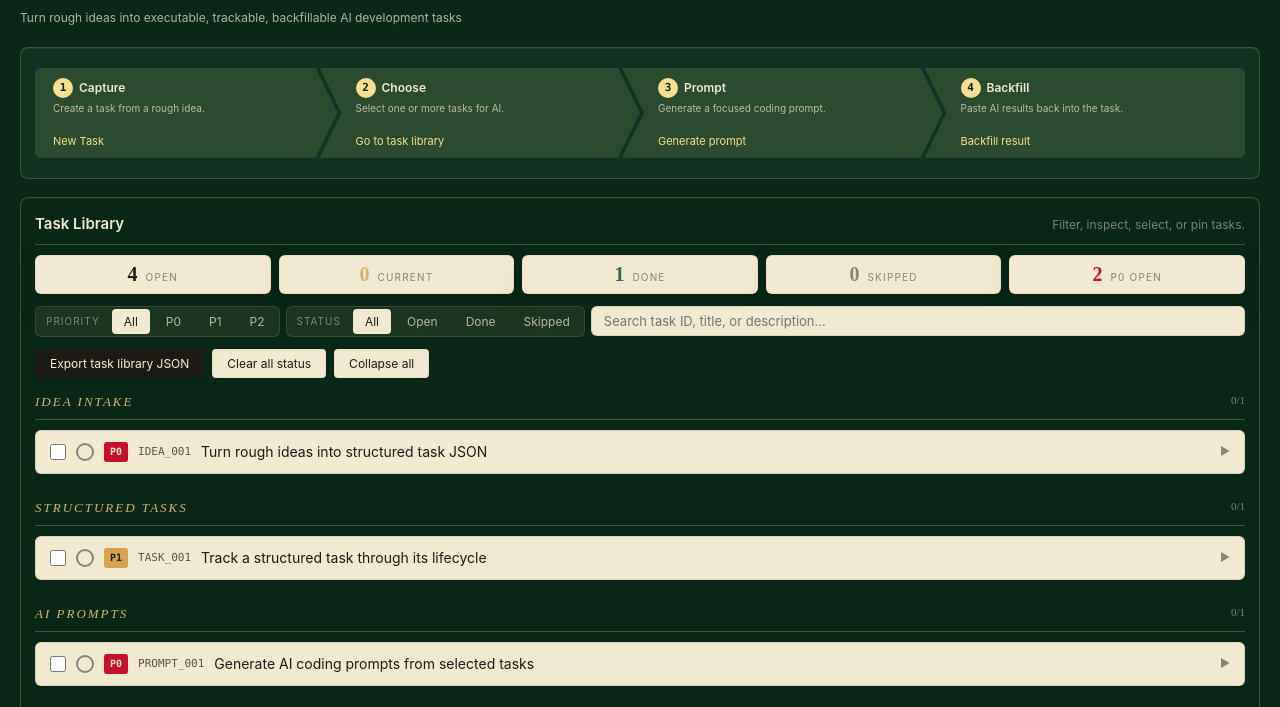
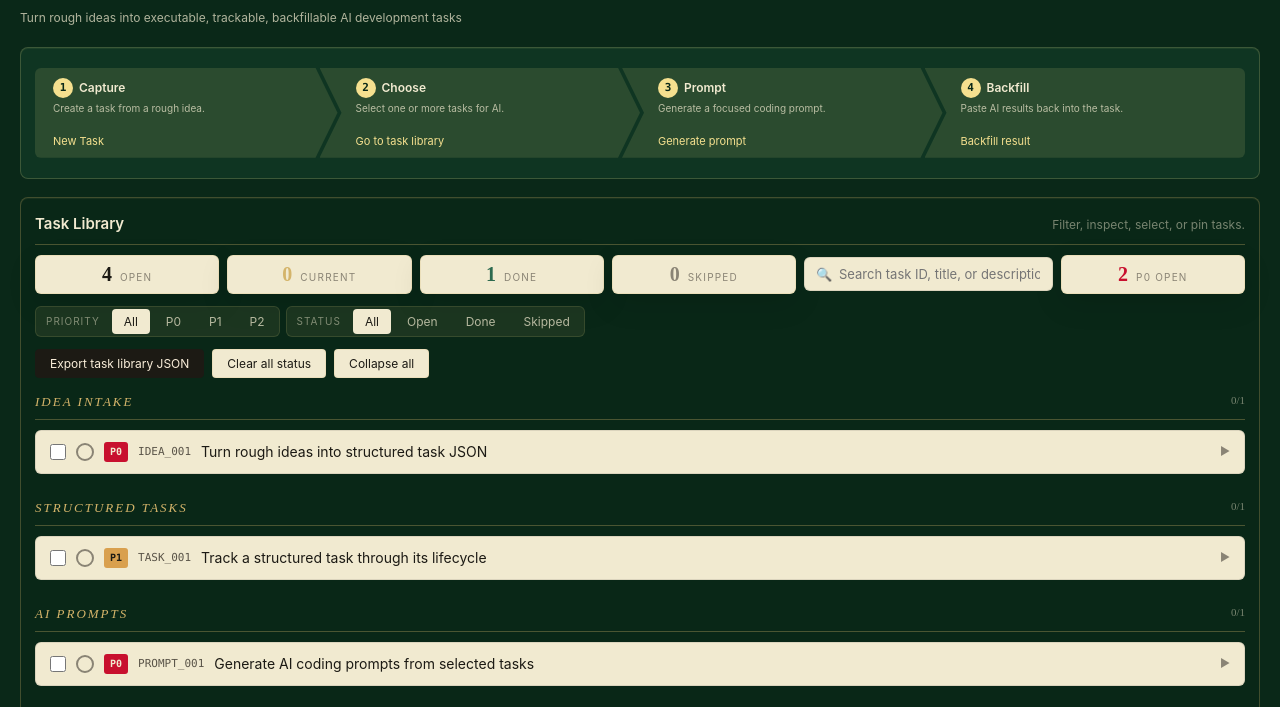
Before and after one commit to szpack/ai-task-flow, a plain HTML site: page index.html in a window 1280 px wide. Shown: the part 77-784 px from the top of the page. Drawn offline with Linux system fonts and the light colour scheme.

Commit message:
Place search in task stats row

```diff
--- a/index.html
+++ b/index.html
@@ -117,7 +117,7 @@
   /* Stats bar */
   .stats {
     display: grid;
-    grid-template-columns: repeat(5, minmax(0, 1fr));
+    grid-template-columns: repeat(4, minmax(0, 1fr)) minmax(220px, 1.35fr) minmax(0, 1fr);
     gap: 8px;
     margin-bottom: 0;
   }
@@ -402,15 +402,27 @@
   .chip.p2.active { background: var(--p2); color: var(--paper); }
 
   .search-bar {
-    flex: 1;
-    min-width: 200px;
-    padding: 6px 12px;
+    width: 100%;
+    min-width: 0;
+    padding: 8px 12px 8px 34px;
     border: 1px solid var(--line);
     border-radius: 6px;
     background: var(--paper);
     color: var(--ink);
     font-family: inherit;
     font-size: 13px;
+  }
+  .search-field {
+    position: relative;
+    display: flex;
+    align-items: center;
+  }
+  .search-icon {
+    position: absolute;
+    left: 12px;
+    color: var(--ink-faint);
+    font-size: 13px;
+    pointer-events: none;
   }
   .search-bar:focus {
     outline: none;
@@ -958,7 +970,7 @@
       max-width: calc(100vw - 170px);
     }
     .stats {
-      grid-template-columns: repeat(5, minmax(54px, 1fr));
+      grid-template-columns: repeat(4, minmax(54px, 1fr)) minmax(180px, 1.6fr) minmax(64px, 1fr);
       overflow-x: auto;
       padding-bottom: 2px;
     }
@@ -1051,6 +1063,10 @@
       <div class="stat in-progress"><div class="stat-num" id="stat-progress">0</div><div class="stat-label" data-i18n="statCurrent">In Progress</div></div>
       <div class="stat done"><div class="stat-num" id="stat-done">0</div><div class="stat-label" data-i18n="statDone">Done</div></div>
       <div class="stat skipped"><div class="stat-num" id="stat-skipped">0</div><div class="stat-label" data-i18n="statSkipped">Skipped</div></div>
+      <div class="search-field">
+        <span class="search-icon" aria-hidden="true">🔍</span>
+        <input type="text" class="search-bar" id="search" data-i18n-placeholder="searchPlaceholder" placeholder="Search task ID, title, or description...">
+      </div>
       <div class="stat p0"><div class="stat-num" id="stat-p0">0</div><div class="stat-label" data-i18n="statP0Open">P0 Open</div></div>
     </div>
 
@@ -1076,7 +1092,6 @@
       <button class="chip" data-status="done" data-i18n="done">Done</button>
       <button class="chip" data-status="skipped" data-i18n="skipped">Skipped</button>
     </div>
-    <input type="text" class="search-bar" id="search" data-i18n-placeholder="searchPlaceholder" placeholder="Search task ID, title, or description...">
   </div>
 
   <div class="actions-row">
```
